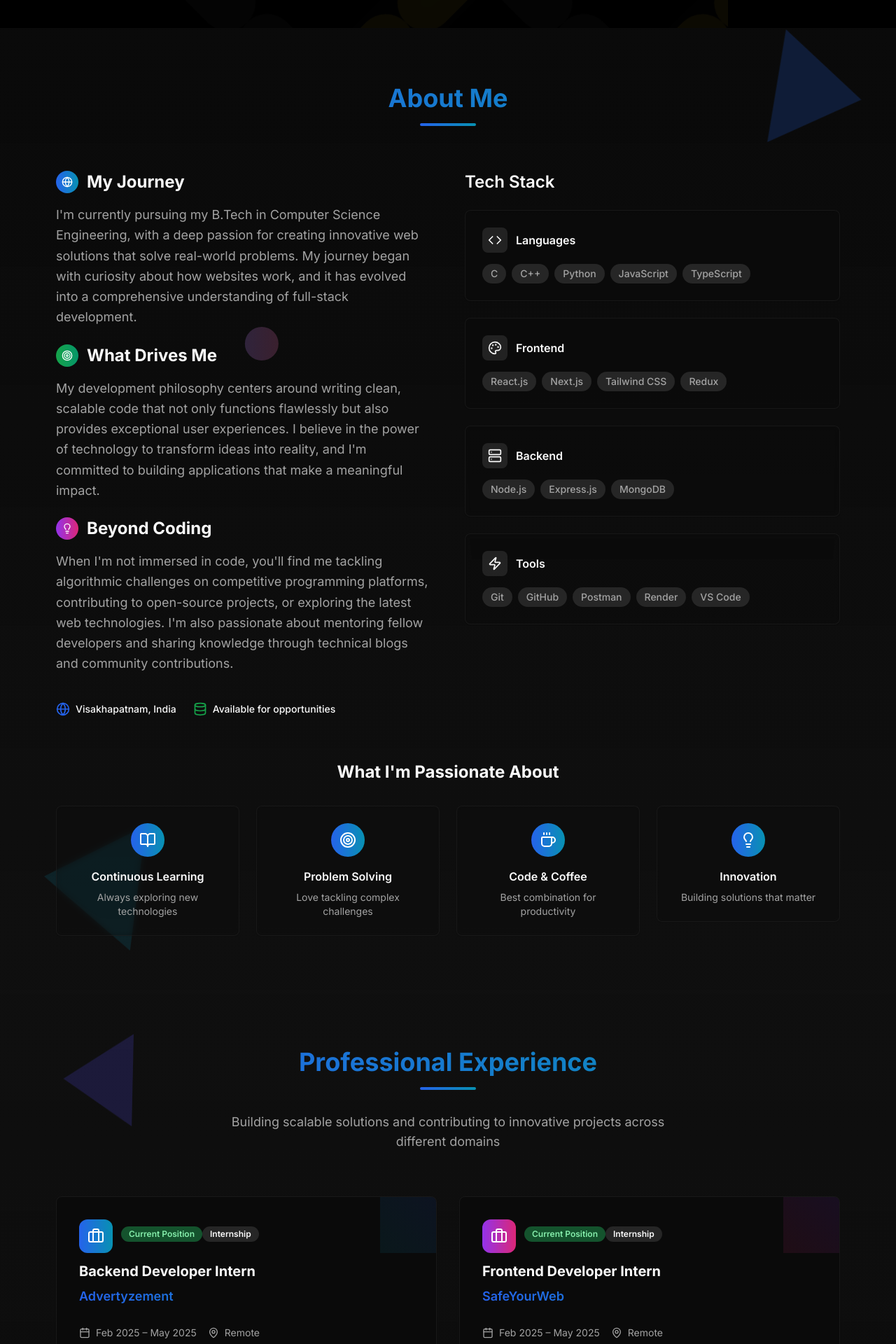
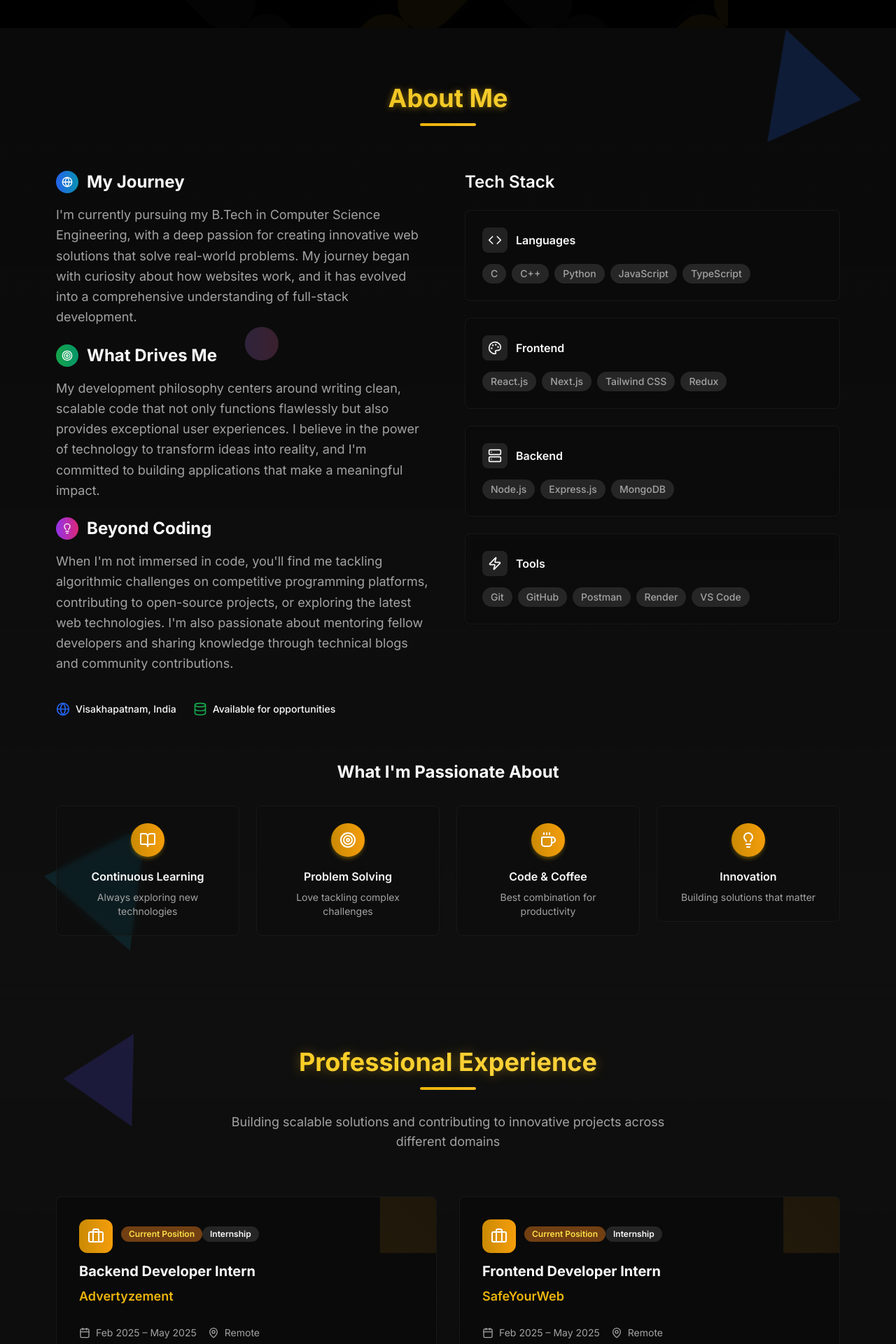
Before and after one commit to praveen-1101/My-Portfolio, a Next.js app: page / in a window 1280 px wide. Shown: the part 760-2680 px from the top of the page at 70% size. Built offline with nearby package versions, Linux system fonts and the light colour scheme.

Commit message:
updated experience section

```diff
--- a/components/about-section.tsx
+++ b/components/about-section.tsx
@@ -77,10 +77,10 @@ export function AboutSection() {
           viewport={{ once: true }}
           className="text-center mb-16"
         >
-          <h2 className="text-3xl md:text-4xl font-bold mb-4 bg-gradient-to-r from-blue-600 to-cyan-600 bg-clip-text text-transparent">
+          <h2 className="text-3xl md:text-4xl font-bold mb-4 bg-gradient-to-r from-yellow-500 to-yellow-300 bg-clip-text text-transparent drop-shadow-[0_1px_5px_rgba(234,179,8,0.5)]">
             About Me
           </h2>
-          <div className="w-20 h-1 bg-gradient-to-r from-blue-600 to-cyan-600 mx-auto mb-8 rounded-full" />
+          <div className="w-20 h-1 bg-gradient-to-r from-yellow-500 to-amber-400 mx-auto mb-8 rounded-full transition-all duration-300 group-hover:w-24 group-hover:scale-x-105" />
         </motion.div>
 
         <div className="grid lg:grid-cols-2 gap-12 items-start mb-16">
@@ -219,11 +219,11 @@ export function AboutSection() {
                   transition={{ duration: 0.5, delay: index * 0.1 }}
                   viewport={{ once: true }}
                 >
-                  <Card className="p-6 text-center hover:shadow-lg transition-all duration-300 border-border/50 bg-card/50 backdrop-blur-sm group hover:-translate-y-2">
-                    <div className="w-12 h-12 bg-gradient-to-r from-blue-600 to-cyan-600 rounded-full flex items-center justify-center mx-auto mb-4 group-hover:scale-110 transition-transform">
+                  <Card className="p-6 text-center hover:shadow-yellow-400/20 hover:scale-[1.03] transition-all duration-300 border-border/50 bg-card/50 backdrop-blur-sm group">
+                    <div className="w-12 h-12 bg-gradient-to-r from-yellow-600 to-amber-500 rounded-full flex items-center justify-center mx-auto mb-4 shadow-md shadow-yellow-500/30 group-hover:animate-none group-hover:scale-110 transition-transform">
                       <IconComponent className="w-6 h-6 text-white" />
                     </div>
-                    <h4 className="font-semibold text-foreground mb-2 group-hover:text-blue-600 transition-colors">
+                    <h4 className="font-semibold text-foreground mb-2 group-hover:text-yellow-600 transition-colors">
                       {interest.title}
                     </h4>
                     <p className="text-sm text-muted-foreground">
--- a/components/experience-section.tsx
+++ b/components/experience-section.tsx
@@ -20,7 +20,8 @@ const experiences = [
     ],
     technologies: ["Node.js", "Express.js", "MongoDB", "Payment APIs"],
     current: true,
-    color: "from-blue-600 to-cyan-600"
+    color: "from-yellow-600 to-amber-500"
+
   },
   {
     title: "Frontend Developer Intern",
@@ -36,7 +37,7 @@ const experiences = [
     ],
     technologies: ["React.js", "Redux", "TypeScript", "Tailwind CSS"],
     current: true,
-    color: "from-purple-600 to-pink-600"
+    color: "from-yellow-600 to-amber-500"
   }
 ]
 
@@ -92,10 +93,10 @@ export function ExperienceSection() {
           viewport={{ once: true }}
           className="text-center mb-16"
         >
-          <h2 className="text-3xl md:text-4xl font-bold mb-4 bg-gradient-to-r from-blue-600 to-cyan-600 bg-clip-text text-transparent">
+          <h2 className="text-3xl md:text-4xl font-bold mb-4 bg-gradient-to-r from-yellow-400 to-amber-300 bg-clip-text text-transparent drop-shadow-[0_1px_8px_rgba(234,179,8,0.4)]">
             Professional Experience
           </h2>
-          <div className="w-20 h-1 bg-gradient-to-r from-blue-600 to-cyan-600 mx-auto mb-8 rounded-full" />
+          <div className="w-20 h-1 bg-gradient-to-r from-yellow-500 to-amber-400 mx-auto mb-8 rounded-full" />
           <p className="text-muted-foreground text-lg max-w-2xl mx-auto">
             Building scalable solutions and contributing to innovative projects across different domains
           </p>
@@ -126,7 +127,7 @@ export function ExperienceSection() {
                         </div>
                         <div>
                           {exp.current && (
-                            <Badge className="bg-green-100 text-green-800 dark:bg-green-900 dark:text-green-300 mb-2">
+                            <Badge className="bg-yellow-100 text-yellow-800 dark:bg-yellow-900 dark:text-yellow-300 mb-2">
                               Current Position
                             </Badge>
                           )}
@@ -136,10 +137,10 @@ export function ExperienceSection() {
                         </div>
                       </div>
 
-                      <h3 className="text-xl font-bold text-foreground mb-2 group-hover:text-blue-600 transition-colors">
+                      <h3 className="text-xl font-bold text-foreground mb-2 group-hover:drop-shadow-[0_1px_3px_rgba(234,179,8,0.4)] transition-all">
                         {exp.title}
                       </h3>
-                      <p className="text-lg font-semibold bg-gradient-to-r from-blue-600 to-cyan-600 bg-clip-text text-transparent mb-3">
+                      <p className="text-lg font-semibold bg-gradient-to-r from-yellow-500 to-amber-400 bg-clip-text text-transparent mb-3">
                         {exp.company}
                       </p>
                     </div>
@@ -199,7 +200,7 @@ export function ExperienceSection() {
                         whileInView={{ opacity: 1, scale: 1 }}
                         transition={{ duration: 0.3, delay: i * 0.05 }}
                         viewport={{ once: true }}
-                        className="px-3 py-1 bg-muted text-muted-foreground rounded-full text-xs font-medium hover:bg-primary/20 hover:text-primary transition-colors hover:scale-105"
+                        className="px-3 py-1 bg-muted text-muted-foreground rounded-full text-xs font-medium hover:bg-yellow-700/20 hover:text-yellow-400 transition-colors hover:scale-105"
                       >
                         {tech}
                       </motion.span>
@@ -232,7 +233,7 @@ export function ExperienceSection() {
             <motion.button
               whileHover={{ scale: 1.05 }}
               whileTap={{ scale: 0.95 }}
-              className="inline-flex items-center gap-2 px-6 py-3 bg-gradient-to-r from-blue-600 to-cyan-600 text-white rounded-lg font-medium hover:shadow-lg transition-all duration-300"
+              className="inline-flex items-center gap-2 px-6 py-3 bg-gradient-to-r from-red-600 via-orange-500 to-yellow-400 text-white rounded-lg font-medium hover:shadow-lg transition-all duration-300"
               onClick={() => document.getElementById('contact')?.scrollIntoView({ behavior: 'smooth' })}
             >
               <ExternalLink className="w-4 h-4" />
--- a/components/navigation.tsx
+++ b/components/navigation.tsx
@@ -54,11 +54,11 @@ export function Navigation() {
           {/* Logo */}
           <motion.button
             onClick={scrollToTop}
-            className="flex items-center gap-2 font-bold text-lg hover:text-blue-600 transition-colors group"
+            className="flex items-center gap-2 font-bold text-lg hover:text-yellow-600 transition-colors group"
             whileHover={{ scale: 1.05 }}
             whileTap={{ scale: 0.95 }}
           >
-            <div className="w-8 h-8 bg-gradient-to-r from-blue-600 to-cyan-600 rounded-full flex items-center justify-center group-hover:shadow-lg transition-all">
+            <div className="w-8 h-8 bg-gradient-to-r from-yellow-600 to-lime-600 rounded-full flex items-center justify-center group-hover:shadow-lg transition-all">
               <User className="w-4 h-4 text-white" />
             </div>
             <span className="hidden sm:block">Praveen Kumar</span>
@@ -77,7 +77,7 @@ export function Navigation() {
                 whileHover={{ y: -2 }}
               >
                 {item.name}
-                <span className="absolute -bottom-1 left-0 w-0 h-0.5 bg-gradient-to-r from-blue-600 to-cyan-600 group-hover:w-full transition-all duration-300" />
+                <span className="absolute -bottom-1 left-0 w-0 h-0.5 bg-gradient-to-r from-yellow-600 to-lime-600 group-hover:w-full transition-all duration-300" />
               </motion.button>
             ))}
           </div>
--- a/components/projects-section.tsx
+++ b/components/projects-section.tsx
@@ -124,10 +124,10 @@ export function ProjectsSection() {
           viewport={{ once: true }}
           className="text-center mb-16"
         >
-          <h2 className="text-3xl md:text-4xl font-bold mb-4 bg-gradient-to-r from-blue-600 to-cyan-600 bg-clip-text text-transparent">
+          <h2 className="text-3xl md:text-4xl font-bold mb-4 bg-gradient-to-r from-yellow-600 to-amber-500 bg-clip-text text-transparent">
             Featured Projects
           </h2>
-          <div className="w-20 h-1 bg-gradient-to-r from-blue-600 to-cyan-600 mx-auto mb-8 rounded-full" />
+          <div className="w-20 h-1 bg-gradient-to-r from-yellow-600 to-lime-400 mx-auto mb-8 rounded-full" />
           <p className="text-muted-foreground text-lg max-w-2xl mx-auto">
             A showcase of full-stack applications demonstrating scalable architecture and innovative solutions
           </p>
@@ -155,7 +155,7 @@ export function ProjectsSection() {
                       <div className="absolute inset-0 bg-gradient-to-t from-black/60 via-transparent to-transparent" />
 
                       {project.featured && (
-                        <Badge className="absolute top-4 left-4 bg-gradient-to-r from-blue-600 to-cyan-600 text-white border-0">
+                        <Badge className="absolute top-4 left-4 bg-gradient-to-r from-yellow-600 to-lime-400 text-white border-0">
                           Featured
                         </Badge>
                       )}
```
